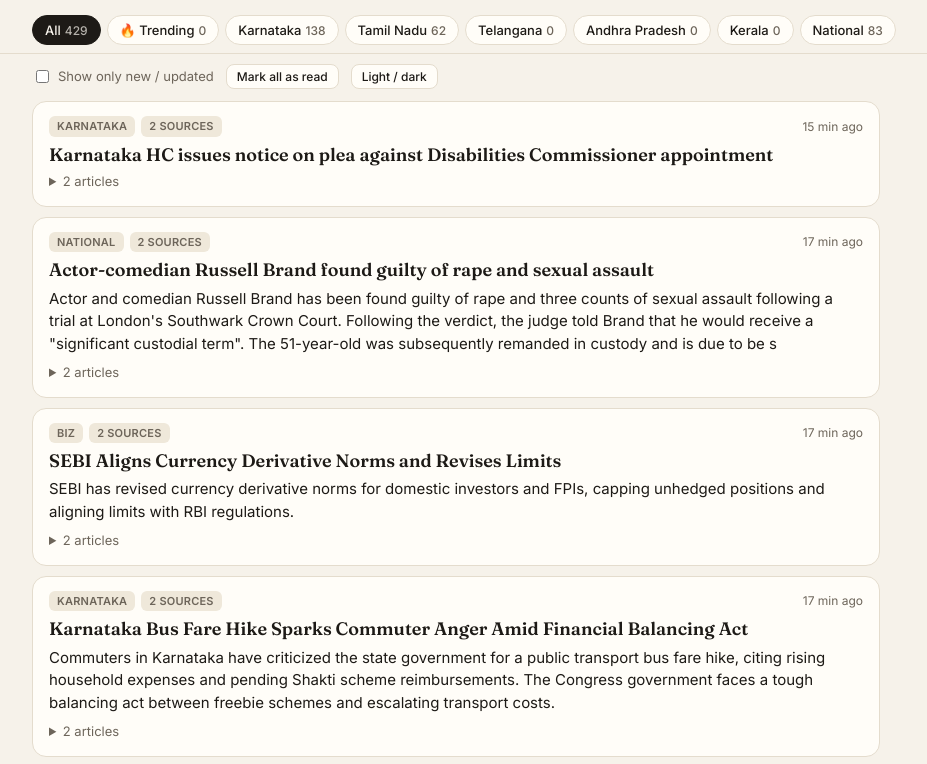
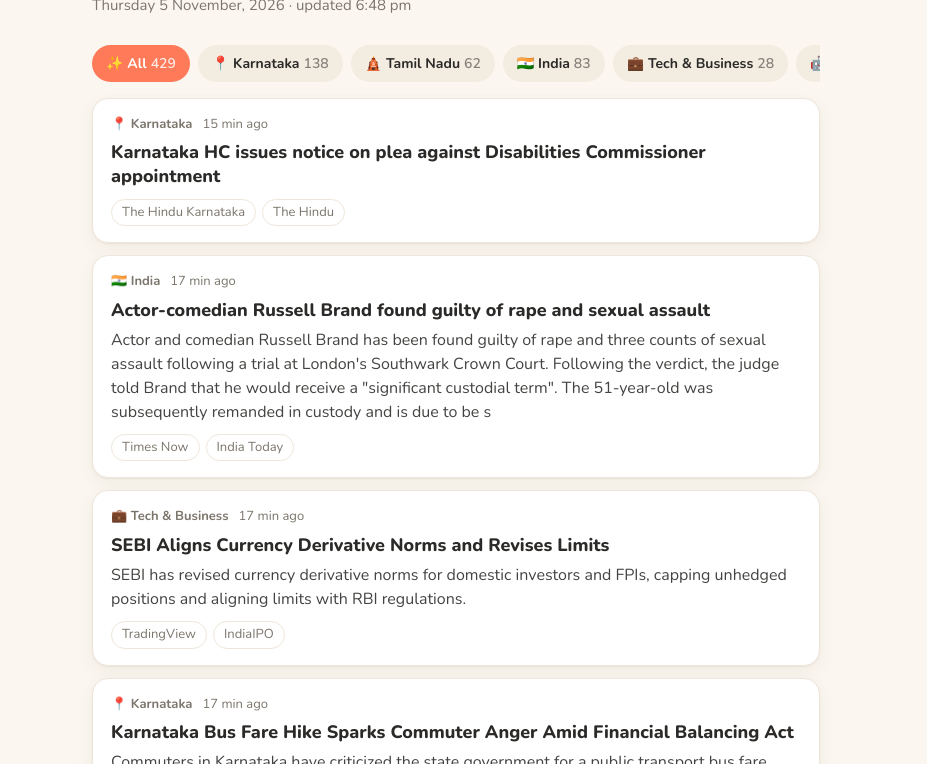
Before and after one commit to amarnathSundaramurthy/mycuratednews, a plain HTML site: page docs/index.html in a window 1280 px wide. Shown: the part 81-845 px from the top of the page, without its empty margins (184-1111 px from the left). Drawn offline with nearby package versions, Linux system fonts and the light colour scheme.

Commit message:
Add files via upload

```diff
--- a/docs/index.html
+++ b/docs/index.html
@@ -3,209 +3,210 @@
 <head>
 <meta charset="utf-8">
 <meta name="viewport" content="width=device-width, initial-scale=1">
-<title>South India News Desk</title>
-<meta name="theme-color" content="#16130f">
+<title>News Highlights</title>
 <link rel="preconnect" href="https://fonts.googleapis.com">
 <link rel="preconnect" href="https://fonts.gstatic.com" crossorigin>
-<link href="https://fonts.googleapis.com/css2?family=Fraunces:opsz,wght@9..144,600;9..144,700&family=Inter:wght@400;500;600&display=swap" rel="stylesheet">
+<link href="https://fonts.googleapis.com/css2?family=Nunito:wght@400;600;700;800&display=swap" rel="stylesheet">
 <style>
   :root {
-    --bg: #f6f2ea; --card: #fffdf8; --ink: #1d1a16; --muted: #6d655a; --line: #e4dccd;
-    --accent: #b4441c; --accent-soft: #f6e2d6; --new: #1f7a4d; --new-soft: #dcf1e5;
-    --upd: #8a5a00; --upd-soft: #f7ead0; --chip: #efe8da;
+    --bg: #fbf7f0;
+    --card: #ffffff;
+    --text: #2b2a28;
+    --muted: #7b756c;
+    --line: #eee6da;
+    --accent: #ff7a59;
+    --chip: #f3ece1;
+    --shadow: 0 1px 2px rgba(60, 45, 20, .05), 0 6px 18px rgba(60, 45, 20, .06);
   }
   @media (prefers-color-scheme: dark) {
-    :root:not([data-theme="light"]) {
-      --bg: #16130f; --card: #201c17; --ink: #f1ebe1; --muted: #a59b8c; --line: #352f27;
-      --accent: #ec7a4a; --accent-soft: #3a2519; --new: #5fd096; --new-soft: #183326;
-      --upd: #e8b85c; --upd-soft: #352a14; --chip: #2b261f;
+    :root {
+      --bg: #1b1a18;
+      --card: #252321;
+      --text: #f1ece4;
+      --muted: #a39b8f;
+      --line: #34312d;
+      --accent: #ff9475;
+      --chip: #2f2c28;
+      --shadow: none;
     }
   }
-  :root[data-theme="dark"] {
-    --bg: #16130f; --card: #201c17; --ink: #f1ebe1; --muted: #a59b8c; --line: #352f27;
-    --accent: #ec7a4a; --accent-soft: #3a2519; --new: #5fd096; --new-soft: #183326;
-    --upd: #e8b85c; --upd-soft: #352a14; --chip: #2b261f;
+  * { box-sizing: border-box; }
+  body {
+    margin: 0;
+    background: var(--bg);
+    color: var(--text);
+    font-family: "Nunito", system-ui, -apple-system, "Segoe UI", sans-serif;
+    font-size: 16px;
+    line-height: 1.5;
   }
-  * { box-sizing: border-box; }
-  body { margin: 0; background: var(--bg); color: var(--ink);
-         font: 15px/1.5 Inter, system-ui, sans-serif; }
-  header { padding: 22px 16px 10px; max-width: 880px; margin: 0 auto; }
-  h1 { font: 700 28px/1.1 Fraunces, Georgia, serif; margin: 0; letter-spacing: -0.01em; }
+  .wrap { max-width: 760px; margin: 0 auto; padding: 0 16px 48px; }
+
+  header { padding: 28px 0 8px; }
+  h1 { margin: 0; font-size: 30px; font-weight: 800; letter-spacing: -.5px; }
   h1 span { color: var(--accent); }
-  .meta { color: var(--muted); font-size: 13px; margin-top: 6px; display: flex; gap: 10px; flex-wrap: wrap; }
-  nav { position: sticky; top: 0; z-index: 5; background: var(--bg); border-bottom: 1px solid var(--line); }
-  .tabs { max-width: 880px; margin: 0 auto; padding: 8px 16px; display: flex; gap: 6px; overflow-x: auto;
-          scrollbar-width: none; }
+  .date { margin-top: 2px; color: var(--muted); font-size: 15px; }
+
+  .tabs {
+    position: sticky; top: 0; z-index: 5;
+    display: flex; gap: 8px; overflow-x: auto;
+    padding: 12px 0; margin: 8px 0 4px;
+    background: var(--bg);
+    scrollbar-width: none;
+  }
   .tabs::-webkit-scrollbar { display: none; }
-  .tab { flex: none; border: 1px solid var(--line); background: var(--card); color: var(--ink);
-         border-radius: 999px; padding: 6px 12px; font: 500 13px Inter, sans-serif; cursor: pointer; }
-  .tab .n { color: var(--muted); margin-left: 4px; font-size: 12px; }
-  .tab .dot { display: inline-block; width: 6px; height: 6px; border-radius: 50%; background: var(--new);
-              margin-left: 5px; vertical-align: middle; }
-  .tab[aria-selected="true"] { background: var(--ink); color: var(--bg); border-color: var(--ink); }
-  .tab[aria-selected="true"] .n { color: inherit; opacity: .7; }
-  .bar { max-width: 880px; margin: 0 auto; padding: 10px 16px 0; display: flex; gap: 12px;
-         align-items: center; flex-wrap: wrap; font-size: 13px; color: var(--muted); }
-  .bar label { display: flex; gap: 6px; align-items: center; cursor: pointer; }
-  .bar button { border: 1px solid var(--line); background: var(--card); color: var(--ink);
-                border-radius: 8px; padding: 4px 10px; font: 500 12px Inter, sans-serif; cursor: pointer; }
-  main { max-width: 880px; margin: 0 auto; padding: 12px 16px 60px; }
-  .card { background: var(--card); border: 1px solid var(--line); border-radius: 14px;
-          padding: 14px 16px; margin-bottom: 10px; }
-  .card.trend { border-left: 4px solid var(--accent); }
-  .row { display: flex; gap: 6px; flex-wrap: wrap; align-items: center; margin-bottom: 6px; }
-  .chip { font-size: 11px; font-weight: 600; letter-spacing: .02em; text-transform: uppercase;
-          padding: 2px 8px; border-radius: 6px; background: var(--chip); color: var(--muted); }
-  .chip.hot { background: var(--accent-soft); color: var(--accent); }
-  .chip.new { background: var(--new-soft); color: var(--new); }
-  .chip.upd { background: var(--upd-soft); color: var(--upd); }
-  .time { font-size: 12px; color: var(--muted); margin-left: auto; }
-  h2 { font: 600 18px/1.3 Fraunces, Georgia, serif; margin: 2px 0 6px; }
-  h2 a { color: inherit; text-decoration: none; }
-  h2 a:hover { text-decoration: underline; }
-  p { margin: 0 0 8px; }
-  .tip { background: var(--new-soft); border-radius: 8px; padding: 8px 10px; font-size: 14px; margin-bottom: 8px; }
-  details summary { cursor: pointer; font-size: 13px; color: var(--muted); }
-  details ul { margin: 8px 0 0; padding-left: 18px; font-size: 13px; }
-  details li { margin-bottom: 4px; }
-  details a { color: var(--ink); }
-  .src { color: var(--muted); }
-  .empty { text-align: center; color: var(--muted); padding: 50px 0; }
+  .tab {
+    flex: none; border: 0; cursor: pointer;
+    padding: 8px 14px; border-radius: 999px;
+    background: var(--chip); color: var(--text);
+    font: inherit; font-size: 14px; font-weight: 700;
+    transition: background .15s, color .15s;
+  }
+  .tab .n { opacity: .55; font-weight: 600; margin-left: 4px; }
+  .tab[aria-selected="true"] { background: var(--accent); color: #fff; }
+  .tab[aria-selected="true"] .n { opacity: .85; }
+
+  .list { display: grid; gap: 12px; }
+  .card {
+    background: var(--card); border-radius: 16px; padding: 16px 18px;
+    box-shadow: var(--shadow); border: 1px solid var(--line);
+  }
+  .meta { display: flex; flex-wrap: wrap; gap: 6px 10px; align-items: center;
+          font-size: 13px; color: var(--muted); margin-bottom: 6px; }
+  .tag { font-weight: 700; }
+  .hot { color: var(--accent); font-weight: 700; }
+  .card h2 { margin: 0 0 6px; font-size: 18px; line-height: 1.35; font-weight: 800; }
+  .card h2 a { color: inherit; text-decoration: none; }
+  .card h2 a:hover { text-decoration: underline; text-decoration-color: var(--accent); }
+  .card p { margin: 0; color: var(--text); opacity: .88; }
+  .tip { margin-top: 8px; padding: 8px 12px; border-radius: 10px; background: var(--chip); font-size: 15px; }
+  .sources { display: flex; flex-wrap: wrap; gap: 6px; margin-top: 10px; }
+  .sources a {
+    font-size: 13px; color: var(--muted); text-decoration: none;
+    padding: 3px 10px; border-radius: 999px; border: 1px solid var(--line);
+  }
+  .sources a:hover { color: var(--accent); border-color: var(--accent); }
+
+  .empty { text-align: center; color: var(--muted); padding: 48px 0; }
+  footer { margin-top: 28px; text-align: center; color: var(--muted); font-size: 13px; }
+  @media (max-width: 480px) {
+    h1 { font-size: 26px; }
+    .card { padding: 14px 15px; }
+    .card h2 { font-size: 17px; }
+  }
 </style>
 </head>
 <body>
+<div class="wrap">
   <header>
-  <h1>South India <span>News Desk</span></h1>
-  <div class="meta"><span id="updated">Loading…</span><span id="ainote"></span></div>
+    <h1>News <span>Highlights</span></h1>
+    <div class="date" id="date">Loading…</div>
   </header>
-<nav><div class="tabs" id="tabs" role="tablist"></div></nav>
-<div class="bar">
-  <label><input type="checkbox" id="onlyNew"> Show only new / updated</label>
-  <button id="markRead" type="button">Mark all as read</button>
-  <button id="theme" type="button">Light / dark</button>
+  <nav class="tabs" id="tabs" role="tablist"></nav>
+  <main class="list" id="list"></main>
+  <footer id="footer"></footer>
 </div>
-<main id="list"></main>
 
 <script>
+  // Tabs shown in this order. A tab only appears if it has stories.
   const TABS = [
-  ["all", "All"], ["trending", "🔥 Trending"], ["KA", "Karnataka"], ["TN", "Tamil Nadu"],
-  ["TG", "Telangana"], ["AP", "Andhra Pradesh"], ["KL", "Kerala"], ["IN", "National"],
-  ["ai_buzz", "AI Buzz"], ["ai_hacks", "AI Hacks"]
+    { id: "all",   label: "All",             emoji: "✨" },
+    { id: "KA",    label: "Karnataka",       emoji: "📍" },
+    { id: "TN",    label: "Tamil Nadu",      emoji: "🛕" },
+    { id: "IN",    label: "India",           emoji: "🇮🇳" },
+    { id: "biz",   label: "Tech & Business", emoji: "💼" },
+    { id: "ai",    label: "AI",              emoji: "🤖" },
+    { id: "tips",  label: "AI Tips",         emoji: "💡" },
+    { id: "WORLD", label: "World",           emoji: "🌍" },
   ];
-const LABEL = Object.fromEntries(TABS);
-LABEL.IN = "National";
+  // Map the data's tab codes to page tabs (TG, AP, KL big stories go under India)
+  const GROUP = { KA: "KA", TN: "TN", IN: "IN", TG: "IN", AP: "IN", KL: "IN",
+                  biz: "biz", ai_buzz: "ai", ai_hacks: "tips", WORLD: "WORLD" };
 
-const store = {
-  get(k) { try { return localStorage.getItem(k); } catch (e) { return null; } },
-  set(k, v) { try { localStorage.setItem(k, v); } catch (e) {} }
-};
+  const $ = (id) => document.getElementById(id);
+  const esc = (t) => String(t ?? "").replace(/[&<>"']/g,
+    (c) => ({ "&": "&amp;", "<": "&lt;", ">": "&gt;", '"': "&quot;", "'": "&#39;" }[c]));
 
-let data = { stories: [] };
-let tab = store.get("tab") || "all";
-let lastRead = Number(store.get("lastRead") || 0);
-const onlyNew = document.getElementById("onlyNew");
-onlyNew.checked = store.get("onlyNew") === "1";
-
-const esc = s => String(s ?? "").replace(/[&<>"']/g, c =>
-  ({ "&": "&amp;", "<": "&lt;", ">": "&gt;", '"': "&quot;", "'": "&#39;" }[c]));
-
-function ago(ts) {
-  const m = Math.round((Date.now() / 1000 - ts) / 60);
-  if (m < 1) return "just now";
-  if (m < 60) return m + " min ago";
+  function ago(sec) {
+    const m = Math.max(1, Math.round((Date.now() / 1000 - sec) / 60));
+    if (m < 60) return `${m} min ago`;
     const h = Math.round(m / 60);
-  return h < 24 ? h + " h ago" : Math.round(h / 24) + " d ago";
-}
-const ist = ts => new Date(ts * 1000).toLocaleString("en-IN",
-  { timeZone: "Asia/Kolkata", hour: "numeric", minute: "2-digit", day: "numeric", month: "short" });
-
-function status(s) {
-  if (!lastRead) return null;
-  if (s.created > lastRead) return "new";
-  if (s.updated > lastRead) return "upd";
-  return null;
+    if (h < 24) return `${h} hr ago`;
+    const d = Math.round(h / 24);
+    return d === 1 ? "yesterday" : `${d} days ago`;
   }
 
-function inTab(s, t) {
-  if (t === "all") return true;
-  if (t === "trending") return s.trending;
-  return s.tab === t;
-}
-
-function renderTabs() {
-  const el = document.getElementById("tabs");
-  el.innerHTML = TABS.map(([id, name]) => {
-    const list = data.stories.filter(s => inTab(s, id));
-    const fresh = list.some(s => status(s));
-    return `<button class="tab" role="tab" data-tab="${id}" aria-selected="${id === tab}">` +
-      `${esc(name)}<span class="n">${list.length}</span>${fresh ? '<span class="dot"></span>' : ""}</button>`;
-  }).join("");
-  el.querySelectorAll(".tab").forEach(b => b.onclick = () => {
-    tab = b.dataset.tab; store.set("tab", tab); render();
-  });
+  function niceDate(sec) {
+    const d = new Date(sec * 1000);
+    const day = d.toLocaleDateString("en-IN", { weekday: "long", day: "numeric", month: "long", year: "numeric" });
+    const time = d.toLocaleTimeString("en-IN", { hour: "numeric", minute: "2-digit" });
+    return `${day} · updated ${time}`;
   }
 
   function card(s) {
-  const st = status(s);
-  const first = s.items[0] || {};
-  const chips = [
-    s.trending ? '<span class="chip hot">Trending</span>' : "",
-    st === "new" ? '<span class="chip new">New</span>' : "",
-    st === "upd" ? '<span class="chip upd">Updated</span>' : "",
-    `<span class="chip">${esc(LABEL[s.tab] || s.tab)}</span>`,
-    `<span class="chip">${s.n_sources} source${s.n_sources > 1 ? "s" : ""}</span>`
-  ].join("");
-  const links = s.items.map(i =>
-    `<li><a href="${esc(i.link)}" target="_blank" rel="noopener">${esc(i.title)}</a> ` +
-    `<span class="src">— ${esc(i.source)}, ${ist(i.ts)}</span></li>`).join("");
-  return `<article class="card${s.trending ? " trend" : ""}">
-    <div class="row">${chips}<span class="time">${ago(s.updated)}</span></div>
-    <h2><a href="${esc(first.link)}" target="_blank" rel="noopener">${esc(s.title)}</a></h2>
-    ${s.summary ? `<p>${esc(s.summary)}</p>` : ""}
+    const tab = TABS.find((t) => t.id === GROUP[s.tab]) || TABS[0];
+    const first = (s.items && s.items[0] && s.items[0].link) || "#";
+    const seen = new Set();
+    const sources = (s.items || []).filter((i) => {
+      const name = String(i.source || "").split(" / ").pop();
+      if (seen.has(name)) return false;
+      seen.add(name); i._name = name; return true;
+    }).slice(0, 4);
+    return `<article class="card">
+      <div class="meta">
+        <span class="tag">${tab.emoji} ${esc(tab.label)}</span>
+        <span>${ago(s.updated)}</span>
+        ${s.trending ? '<span class="hot">🔥 Trending</span>' : ""}
+      </div>
+      <h2><a href="${esc(first)}" target="_blank" rel="noopener">${esc(s.title)}</a></h2>
+      ${s.summary && s.summary !== s.title ? `<p>${esc(s.summary)}</p>` : ""}
       ${s.tip ? `<div class="tip">💡 ${esc(s.tip)}</div>` : ""}
-    <details><summary>${s.items.length} article${s.items.length > 1 ? "s" : ""}</summary><ul>${links}</ul></details>
+      <div class="sources">${sources.map((i) =>
+        `<a href="${esc(i.link)}" target="_blank" rel="noopener">${esc(i._name)}</a>`).join("")}</div>
     </article>`;
   }
 
+  let stories = [];
+  let current = "all";
+
   function render() {
-  renderTabs();
-  let list = data.stories.filter(s => inTab(s, tab));
-  if (onlyNew.checked) list = list.filter(s => status(s));
-  if (tab !== "trending") list.sort((a, b) => (b.trending - a.trending) || (b.score - a.score) || (b.updated - a.updated));
-  document.getElementById("list").innerHTML = list.length ? list.map(card).join("") :
-    `<div class="empty">${onlyNew.checked ? "Nothing new since your last visit." : "No stories here yet."}</div>`;
+    const counts = {};
+    stories.forEach((s) => { const g = GROUP[s.tab]; if (g) counts[g] = (counts[g] || 0) + 1; });
+    counts.all = stories.length;
+    const visible = TABS.filter((t) => counts[t.id]);
+    if (!visible.some((t) => t.id === current)) current = "all";
+
+    $("tabs").innerHTML = visible.map((t) =>
+      `<button class="tab" role="tab" aria-selected="${t.id === current}" data-id="${t.id}">
+        ${t.emoji} ${esc(t.label)}<span class="n">${counts[t.id]}</span></button>`).join("");
+
+    const shown = current === "all" ? stories : stories.filter((s) => GROUP[s.tab] === current);
+    $("list").innerHTML = shown.length ? shown.map(card).join("")
+      : '<div class="empty">Nothing here yet. Check back after the next update ☕</div>';
   }
 
-async function load() {
-  try {
-    const r = await fetch("data.json?t=" + Date.now(), { cache: "no-store" });
-    data = await r.json();
-    document.getElementById("updated").textContent = "Updated " + ago(data.generated) + " (" + ist(data.generated) + " IST)";
-    document.getElementById("ainote").textContent = "· " + (data.ai_note || "");
-  } catch (e) {
-    document.getElementById("updated").textContent = "Could not load news yet. The first run may still be going.";
-  }
+  $("tabs").addEventListener("click", (e) => {
+    const b = e.target.closest(".tab");
+    if (!b) return;
+    current = b.dataset.id;
+    try { localStorage.setItem("tab", current); } catch (_) {}
     render();
-}
+    window.scrollTo({ top: 0, behavior: "smooth" });
+  });
 
-onlyNew.onchange = () => { store.set("onlyNew", onlyNew.checked ? "1" : "0"); render(); };
-document.getElementById("markRead").onclick = () => {
-  lastRead = Math.floor(Date.now() / 1000); store.set("lastRead", String(lastRead)); render();
-};
-document.getElementById("theme").onclick = () => {
-  const root = document.documentElement;
-  const dark = root.dataset.theme ? root.dataset.theme === "dark" : matchMedia("(prefers-color-scheme: dark)").matches;
-  root.dataset.theme = dark ? "light" : "dark"; store.set("theme", root.dataset.theme);
-};
-if (store.get("theme")) document.documentElement.dataset.theme = store.get("theme");
+  try { current = localStorage.getItem("tab") || "all"; } catch (_) {}
 
-// NEW / UPDATED labels compare against your previous visit on this device.
-// The first visit ever treats everything as already read.
-const nowSec = Math.floor(Date.now() / 1000);
-lastRead = Number(store.get("lastRead") || nowSec);
-store.set("lastRead", String(nowSec));
-load();
-setInterval(load, 10 * 60 * 1000);
+  fetch("data.json", { cache: "no-store" })
+    .then((r) => r.json())
+    .then((data) => {
+      stories = (data.stories || []).filter((s) => GROUP[s.tab]);
+      $("date").textContent = data.generated ? niceDate(data.generated) : "";
+      $("footer").textContent = data.ai_note && data.ai_note !== "AI on" ? data.ai_note : "";
+      render();
+    })
+    .catch(() => {
+      $("date").textContent = "";
+      $("list").innerHTML = '<div class="empty">Could not load the news. Try refreshing in a minute.</div>';
+    });
 </script>
 </body>
 </html>
```
Lines whose indentation alone changed are shown as unchanged.
